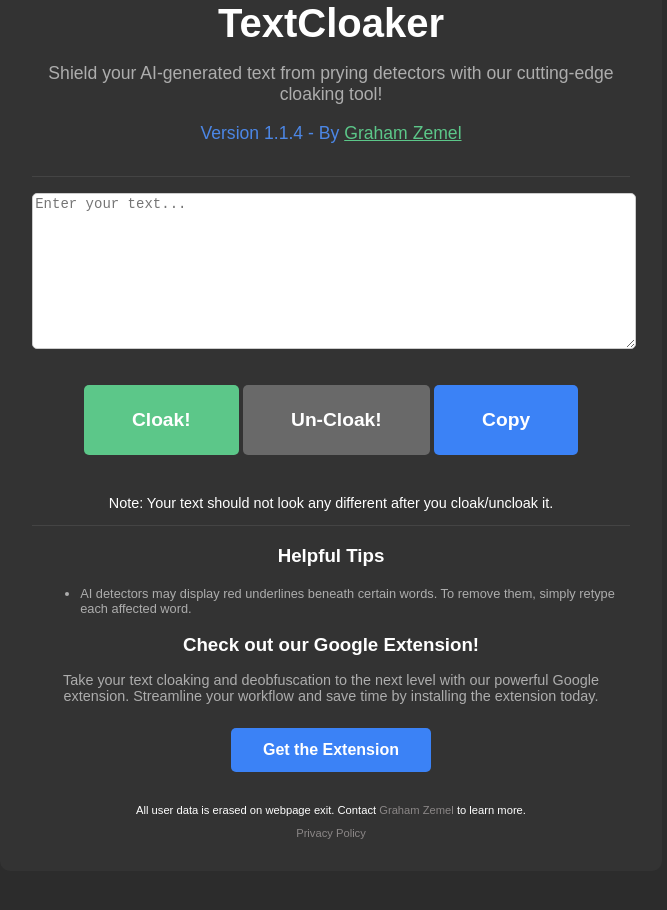
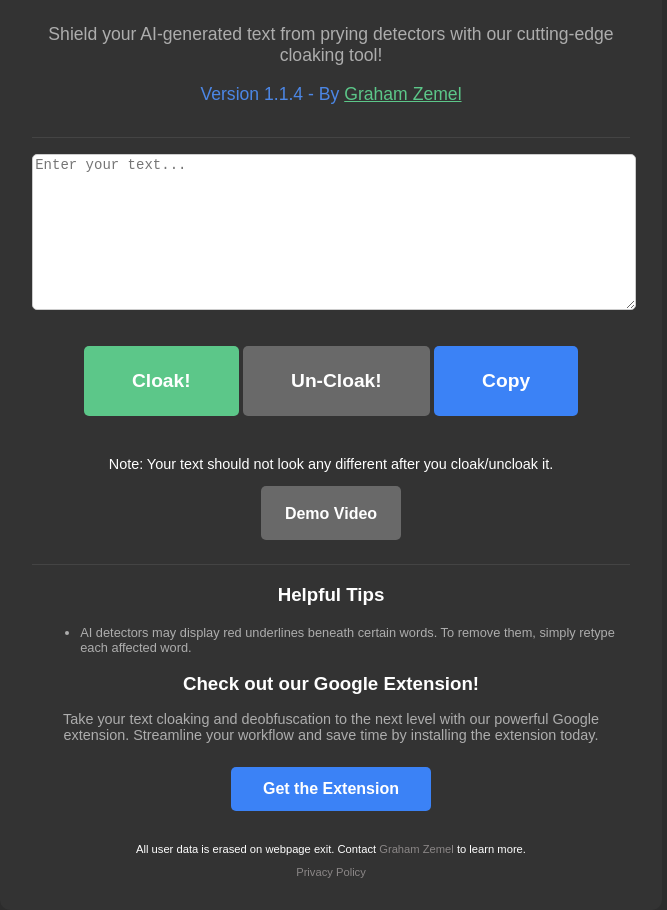
Before and after one commit to grahamzemel/TextCloaker, a Svelte app: page / in a window 1280 px wide. Shown: the whole page, without its empty margins (309-976 px from the left). Before the commit the page ends 871 px from the top, so only its background shows below. Built offline with nearby package versions, Linux system fonts and the light colour scheme.

Commit message:
included backlink

```diff
--- a/public/global.css
+++ b/public/global.css
@@ -67,6 +67,19 @@
 
 .button {
   padding: 1.5rem 3rem;
+  font-size: 1.2rem;
+  font-weight: bold;
+  background-color: dimgray;
+  color: #ffffff;
+  border: none;
+  border-radius: 5px;
+  cursor: pointer;
+  transition: background-color 0.3s ease;
+  margin-bottom: 1.5rem;
+}
+
+.smallButton {
+  padding: 1rem 1.5rem;
   font-size: 1.2rem;
   font-weight: bold;
   background-color: dimgray;
--- a/src/App.svelte
+++ b/src/App.svelte
@@ -42,6 +42,8 @@
     <p class="note">
       Note: Your text should not look any different after you cloak/uncloak it.
     </p>
+    <!-- <p><a href="https://youtu.be/9D6mXNf4fWI" class="extension-promotion-description">Demo Video</a></p> -->
+    <button class="smallButton"><a href="https://youtu.be/9D6mXNf4fWI" style="color:white; font-size:medium; text-decoration:none;">Demo Video</a></button>
     <div class="border-bottom" />
     <h3 style="text-align: center;">Helpful Tips</h3>
     <ul class="helpful-tips">
```
